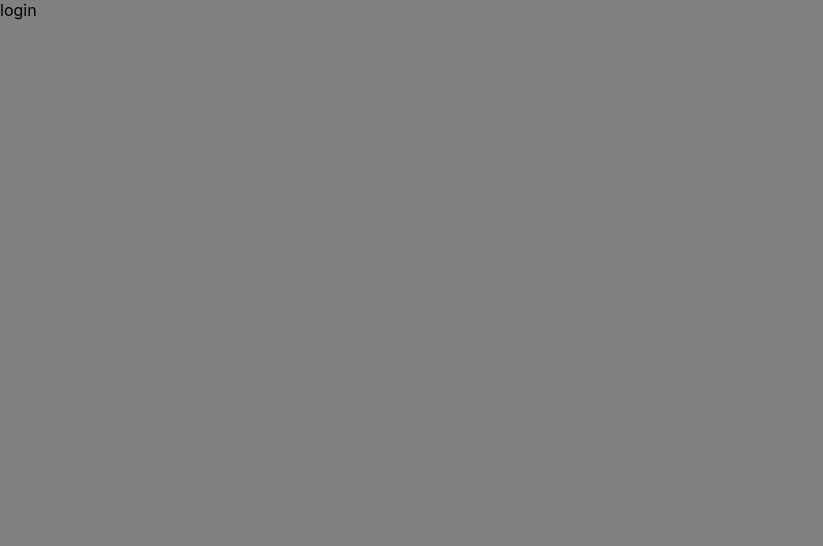
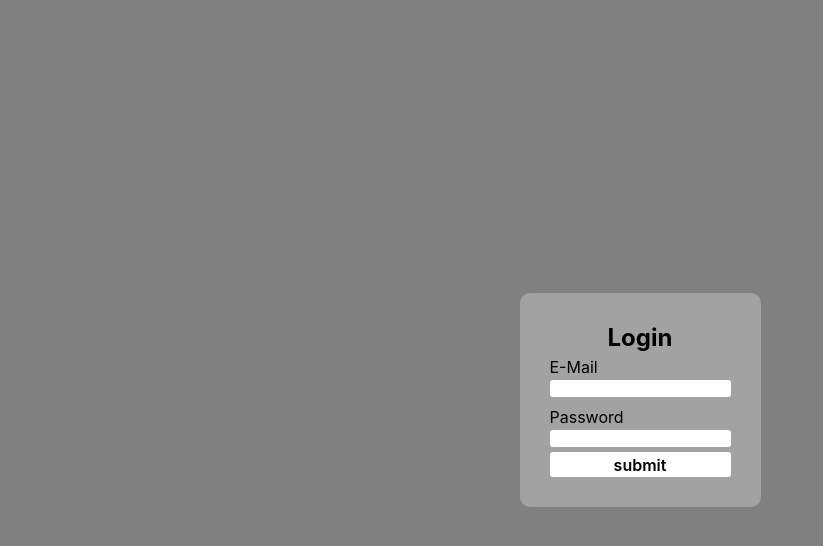
Before and after one commit to Johannes-01/PollWebsite, a React (Create React App) app in the folder pollwebsite/: page / in a window 1280 px wide. Shown: the top 546 px of the page, without its empty margins (0-823 px from the left). Built offline with nearby package versions, Linux system fonts and the light colour scheme.

Commit message:
implemented examplary redirect from login page

```diff
--- /dev/null
+++ b/pollwebsite/src/Components/Input/Button.css
@@ -0,0 +1,16 @@
+#button {
+	background: white;
+    cursor: pointer;
+	width: 100%;
+	min-height: 25px;
+	border-radius: 3px;
+	display: flex;
+	justify-content: center;
+	align-items: center;
+}
+
+#button p {
+    user-select: none;
+    margin: 0;
+    font-weight: 600;
+}
--- /dev/null
+++ b/pollwebsite/src/Components/Input/Button.jsx
@@ -0,0 +1,17 @@
+import { useNavigate } from "react-router-dom";
+import React from "react";
+import "./Button.css"
+
+export default function Button({text}) {
+    const validateLogin = useNavigate();
+
+    const handleClick = () => {
+        validateLogin("/penis");
+    };
+
+    return (
+        <div id="button" onClick={handleClick}>
+            <p>{text}</p>
+        </div>
+    );
+}
--- /dev/null
+++ b/pollwebsite/src/Components/Input/TextField.css
@@ -0,0 +1,8 @@
+input {
+    border-radius: 3px;
+    border-style: none;
+}
+
+#textfield-wrapper {
+    margin: 5px 0;
+}
--- /dev/null
+++ b/pollwebsite/src/Components/Input/TextField.jsx
@@ -0,0 +1,10 @@
+import "./TextField.css"
+
+export default function TextField({title}) {
+    return (
+        <div id="textfield-wrapper">
+        <p>{title}</p>
+        <input></input>
+        </div>
+    );
+}
--- a/pollwebsite/src/routes/Login.jsx
+++ b/pollwebsite/src/routes/Login.jsx
@@ -1,10 +1,18 @@
+import { Link, useNavigate } from "react-router-dom";
+import Button from "../Components/Input/Button";
+import TextField from "../Components/Input/TextField";
 import "../style/login.css"
 
 export default function Login() {
 
     return (
         <div id="login-root">
-            login
+            <div id="dialogue">
+                <h2>Login</h2>
+                <TextField title={"E-Mail"}></TextField>
+                <TextField title={"Password"}></TextField>
+                <Button text={"submit"}></Button>
+            </div>
         </div>
     );
 };
--- a/pollwebsite/src/style/login.css
+++ b/pollwebsite/src/style/login.css
@@ -1,5 +1,25 @@
+p,
+h2 {
+    margin: 0;
+}
+
 #login-root {
     background-color: grey;
     width: 100%;
     height: 100%;
+
+    display: flex;
+    justify-content: center;
+    align-items: center;
 }
+
+#dialogue {
+	display: flex;
+	flex-direction: column;
+	justify-content: center;
+	align-items: center;
+	background: #a2a2a2;
+	width: min-content;
+	padding: 30px;
+	border-radius: 10px;
+}
```
